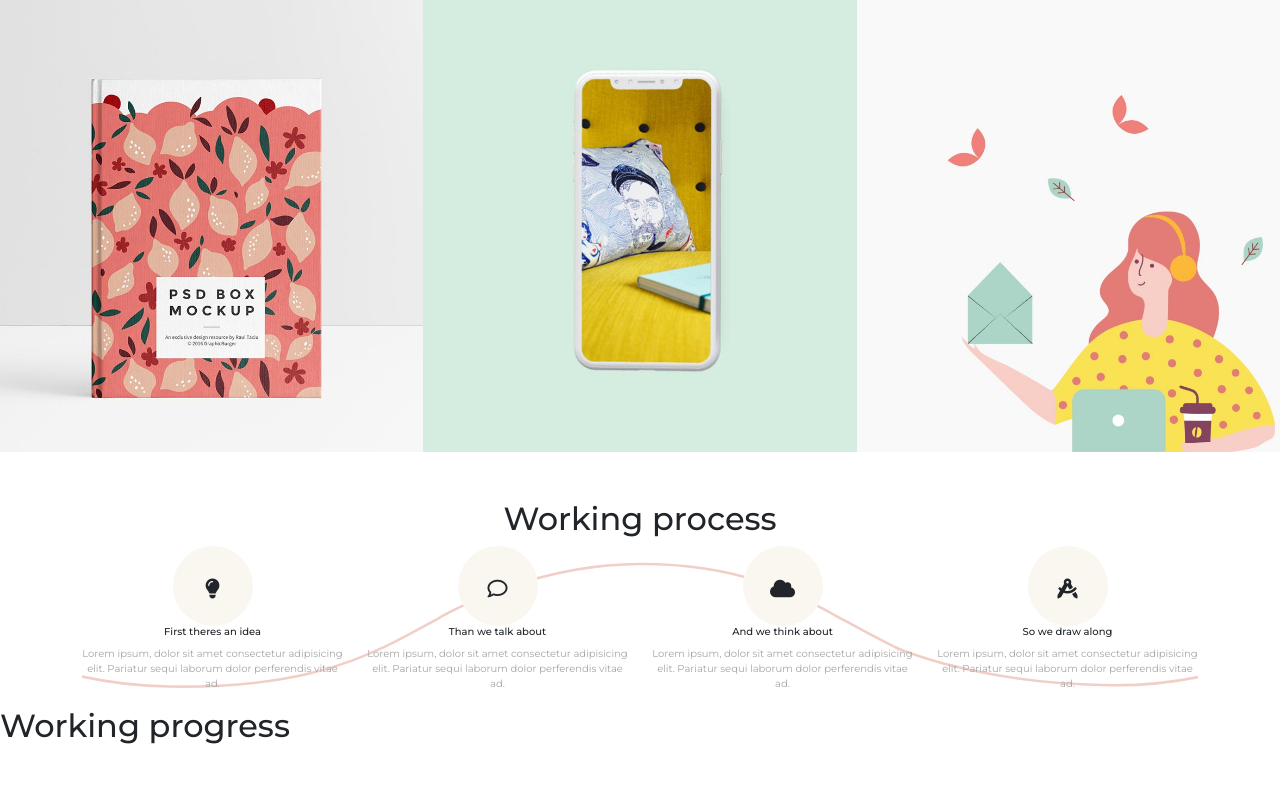
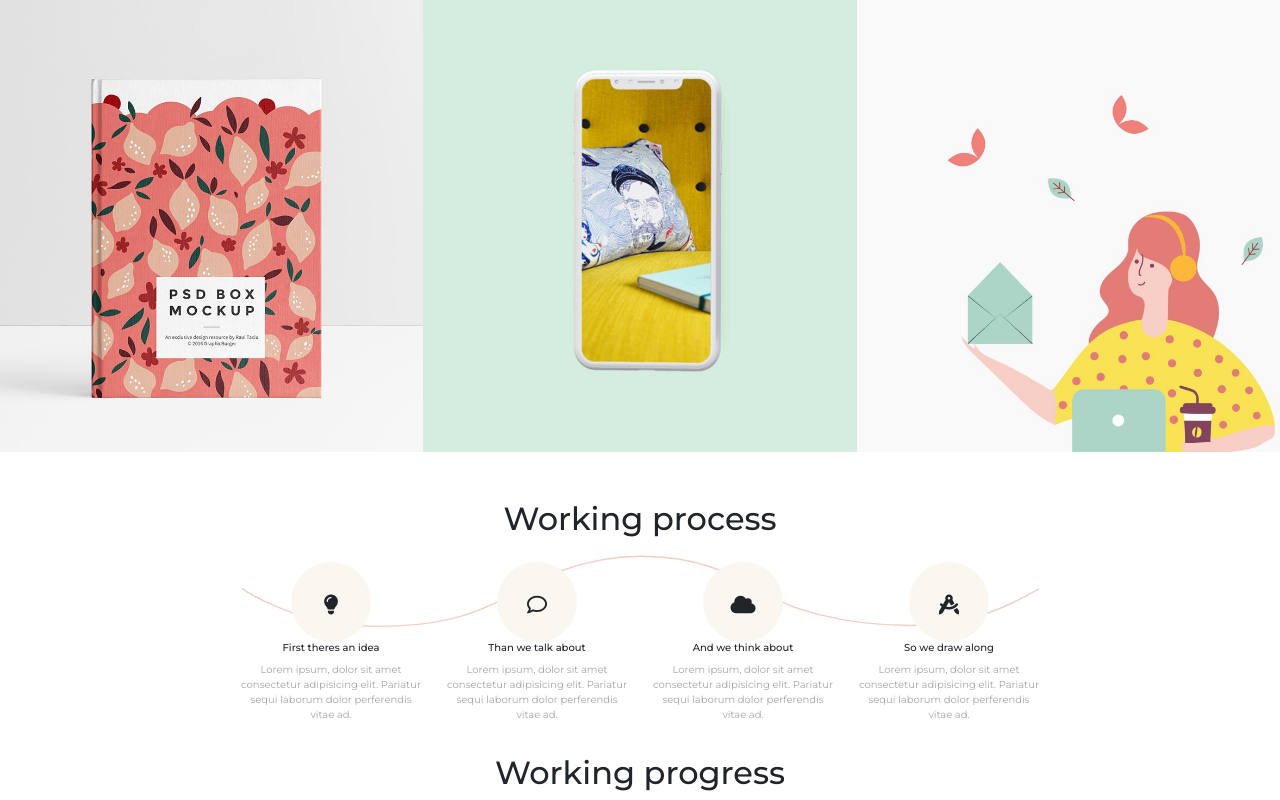
Before and after one commit to EnricoValente/proj-html-vuejs, a Vue app: page / in a window 1280 px wide. Shown: the part 829-1629 px from the top of the page. Before the commit the page ends 1582 px from the top, so only its background shows below. Built offline with nearby package versions, Linux system fonts and the light colour scheme.

Commit message:
edit section 2 main

```diff
--- a/src/components/MainComponent.vue
+++ b/src/components/MainComponent.vue
@@ -76,7 +76,7 @@
                 </h2>
 
 
-                <div class="content-box">
+                <div class="content-box py-3 mx-auto">
                     <div class="row justify-content-between">
                         <div class="process-box col-3 " v-for="(icon, index) in icons" :key="index">
 
@@ -101,6 +101,9 @@
                     </div>
 
                 </div>
+            </div>
+
+        </section>
 
 
 
@@ -110,19 +113,24 @@
 
 
 
-            </div>
-
-
-        </section>
 
 
 
 
 
-        <section>
-            <h2>
-                Working progress
-            </h2>
+
+        <section class="work-section">
+            <div class="container">
+                <div class="row justify-content-center align-items-center">
+                    <div class="col-6">
+                        <h2 class="text-center">
+                            Working progress
+                        </h2>
+
+                    </div>
+                </div>
+            </div>
+
         </section>
 
     </main>
@@ -131,11 +139,12 @@
 <style scoped lang="scss">
     .content-box {
         background-image: url('../assets/svg/svg-3.svg');
-        background-size: cover;
+        background-size: contain;
         background-repeat: no-repeat;
-        background-position: center;
+        max-width: 800px;
 
     }
+
 
 
 
```
